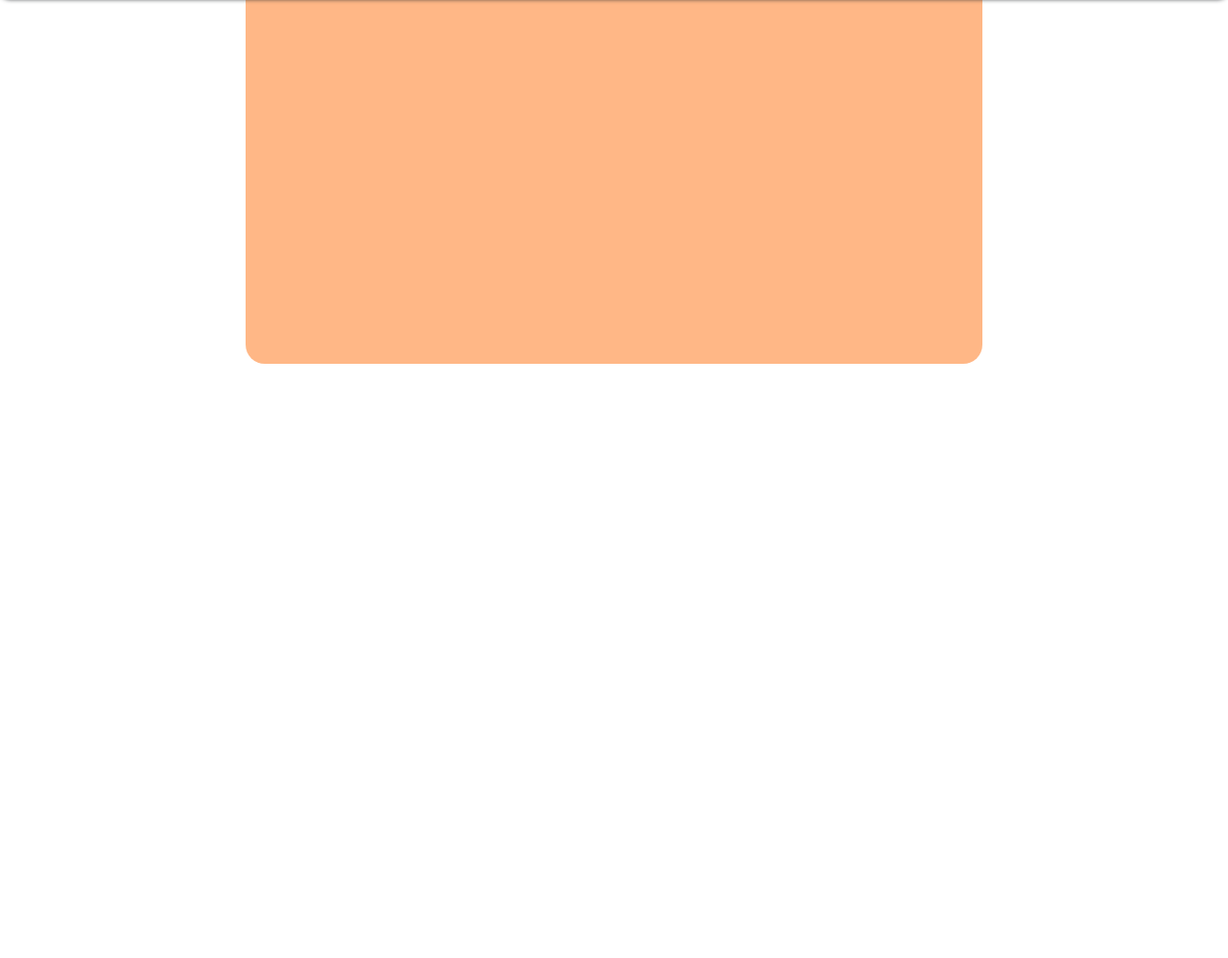
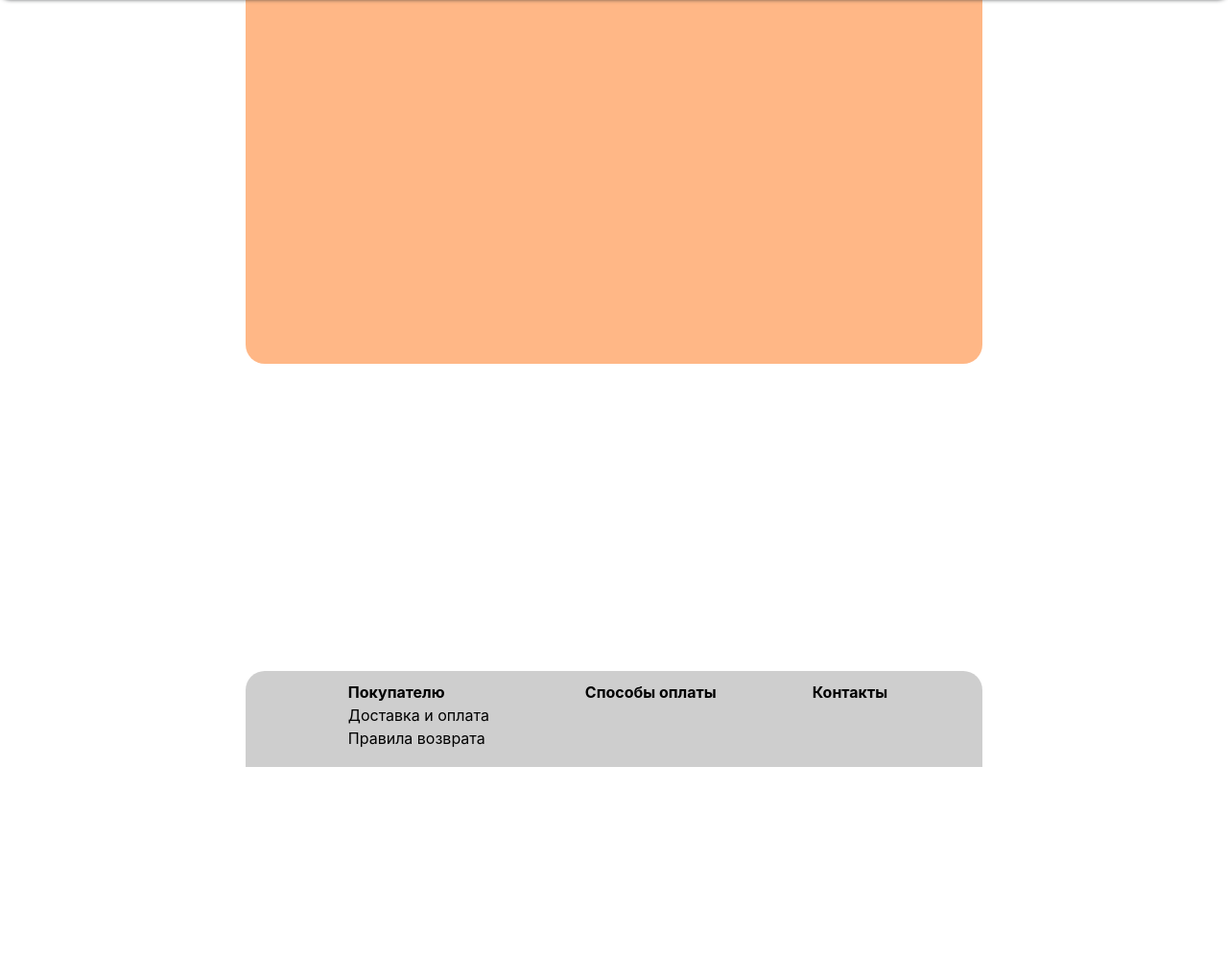
Before and after one commit to JabaXNT/YandexWEBProject, a Flask app: page / in a window 1280 px wide. Shown: the part 101-1099 px from the top of the page at 96% size. After the commit the page ends 900 px from the top, so only its background shows below. Run offline with Flask 2, Linux system fonts and the light colour scheme; some libraries are stand-ins or nearby versions.

Commit message:
edit footer

```diff
--- a/main.py
+++ b/main.py
@@ -18,6 +18,11 @@ def index():
     return render_template('main.html')
 
 
+@app.route('/reg')
+def reg():
+    return render_template('registration.html')
+
+
 def main():
     db_session.global_init('db/products.db')
     app.run(host='127.0.0.1', port='5000', debug=True)
--- a/static/style.css
+++ b/static/style.css
@@ -26,3 +26,23 @@ footer {
     background: rgba(255, 157, 90, 0.73);
     border-radius: 0px 0px 20px 20px;
 }
+
+.content {
+	min-height: calc(100vh - 100px);
+}
+
+.footer {
+    position: relative;
+    height: 100px; /*обязательно нужно задать фиксированное значение высоты*/
+    left: 20%;
+    width: 60%;
+    background: rgba(188, 188, 188, 0.73);
+    border-radius: 20px 20px 0px 0px;
+    display: flex;
+    justify-content: center;
+}
+.footer_link{
+    position: relative;
+    right: 6%;
+    margin-top: 10px;
+    margin-left: 100px;}
--- a/templates/main.html
+++ b/templates/main.html
@@ -32,8 +32,19 @@
     </div><!--Поиск-->
     <a href="/reg"><img src="../static/account.png" style="width: 40px; border-radius: 20px"></a> <!--ЛК-->
 </header>
-<br /><br /><br /><br /><br /><br /><br /><br /><br /><br /><br /><br /><br /><br /><br /><br /><br /><br /><br /><br /><br /><br /><br /><br /><br /><br /><br /><br /><br /><br /><br /><br /><br /><br /><br /><br /><br /><br /><br /><br /><br /><br /><br /><br /><br /><br /><br /><br /><br /><br /><br /><br /><br /><br /><br /><br /><br /><br /><br /><br /><br /><br /><br /><br /><br /><br /><br /><br /><br /><br /><br /><br /><br /><br /><br /><br /><br /><br /><br /><br />
-</header>
+<div class="content">
+</div>
+<footer class="footer">
+    <a class="footer_link" href="buy" style="text-decoration: None; color: black"
+       onmouseover="this.style.color='rgba(0,0,0,0.79)'"
+       onmouseout="this.style.color='rgb(0,0,0)'"><b>Покупателю</b><br/> Доставка и оплата<br/>Правила возврата</a>
+    <a class="footer_link" href="payment" style="text-decoration: None; color: black"
+       onmouseover="this.style.color='rgba(0,0,0,0.79)'"
+       onmouseout="this.style.color='rgb(0,0,0)'"><b>Способы оплаты</b></a>
+    <a class="footer_link" href="contacts" style="text-decoration: None; color: black"
+       onmouseover="this.style.color='rgba(0,0,0,0.79)'"
+       onmouseout="this.style.color='rgb(0,0,0)'"><b>Контакты</b></a>
+</footer>
 <script src="https://cdn.jsdelivr.net/npm/@popperjs/core@2.9.1/dist/umd/popper.min.js"></script>
 <script src="https://code.jquery.com/jquery-3.3.1.slim.min.js"></script>
 <script src="https://stackpath.bootstrapcdn.com/bootstrap/4.3.1/js/bootstrap.min.js"></script>
```
